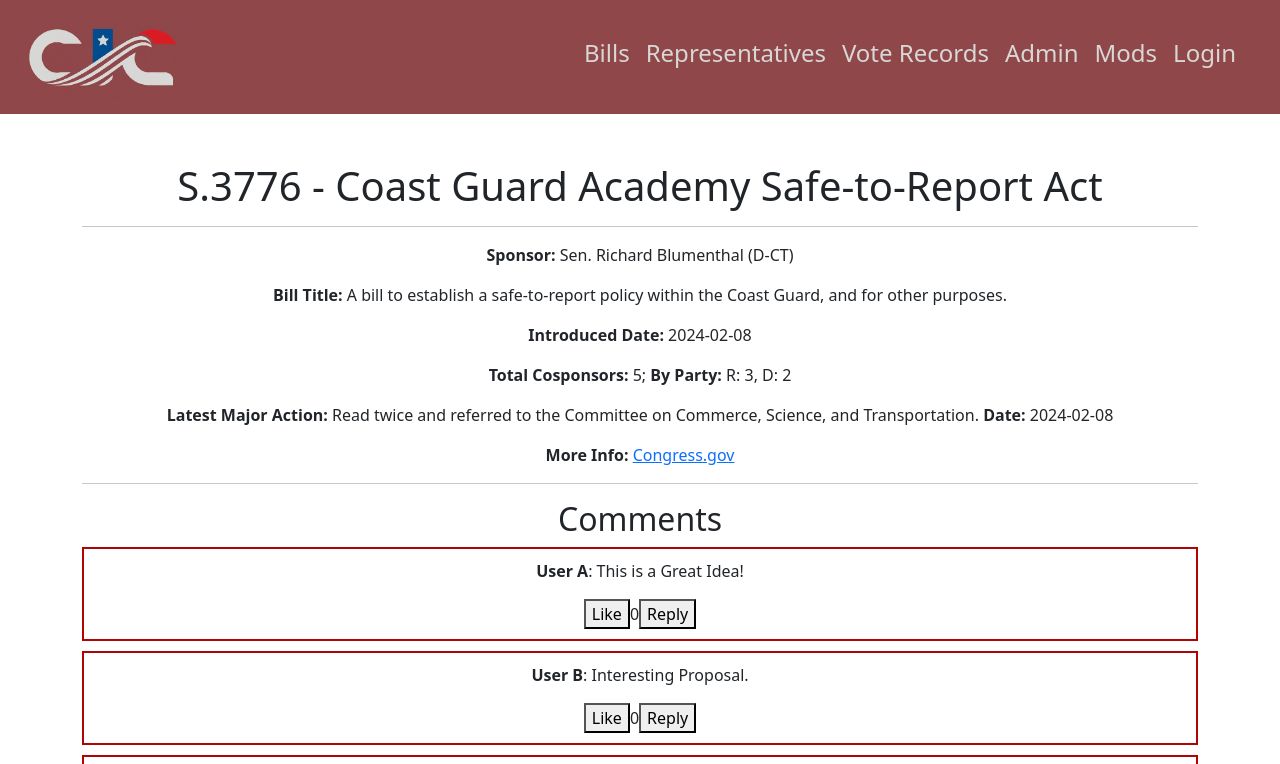
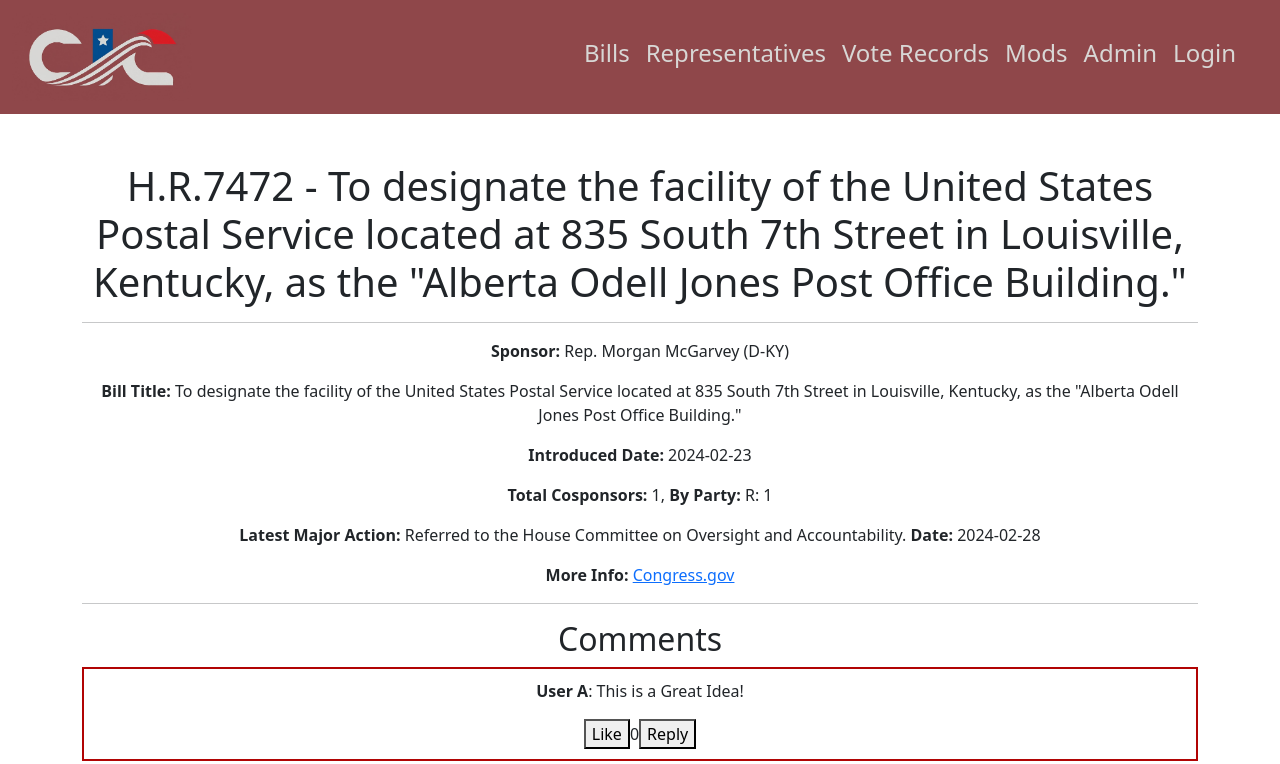
Before and after one commit to glemerich/CIC, a plain HTML site: page Currently in Congress/H.R.7472.html in a window 1280 px wide. Shown: the top 764 px of the page. Drawn offline with Linux system fonts and the light colour scheme.

Commit message:
new bill page

```diff
--- a/Currently in Congress/S.3776.html
+++ b/Currently in Congress/H.R.7472.html
@@ -34,10 +34,10 @@
                         <a class="nav-link fs-4" href="vote.html">Vote Records</a>
                     </li>
                     <li class="nav-item">
-                        <a class="nav-link fs-4" href="Admin.html">Admin</a>
+                        <a class="nav-link fs-4" href="mods.html">Mods</a>
                     </li>
                     <li class="nav-item">
-                        <a class="nav-link fs-4" href="mods.html">Mods</a>
+                        <a class="nav-link fs-4" href="Admin.html">Admin</a>
                     </li>
                     <li class="nav-item">
                         <a class="nav-link fs-4" href="login.html">Login</a>
@@ -47,18 +47,17 @@
         </div>
     </nav>
     <div class="container text-center main-content">
-        <h1 class="mt-5">S.3776 - Coast Guard Academy Safe-to-Report Act</h1>
-        <hr>
+        <h1 class="mt-5">H.R.7472 - To designate the facility of the United States Postal Service located at 835 South 7th Street in Louisville, Kentucky, as the "Alberta Odell Jones Post Office Building."</h1>
+<hr>
 
-        <p><strong>Sponsor:</strong> Sen. Richard Blumenthal (D-CT)</p>
-        <p><strong>Bill Title:</strong> A bill to establish a safe-to-report policy within the Coast Guard, and for other purposes.</p>
-        <p><strong>Introduced Date:</strong> 2024-02-08</p>
-        <p><strong>Total Cosponsors:</strong> 5; <strong>By Party:</strong> R: 3, D: 2</p>
-        <p><strong>Latest Major Action:</strong> Read twice and referred to the Committee on Commerce, Science, and Transportation. <strong> Date:</strong> 2024-02-08</p></p>
-        <p>
-        <p><strong>More Info:</strong> <a href="https://www.congress.gov/bill/118th-congress/senate-bill/3776" target="_blank">Congress.gov</a></p>
-        <hr>
-
+<p><strong>Sponsor:</strong> Rep. Morgan McGarvey (D-KY)</p>
+<p><strong>Bill Title:</strong> To designate the facility of the United States Postal Service located at 835 South 7th Street in Louisville, Kentucky, as the "Alberta Odell Jones Post Office Building."</p>
+<p><strong>Introduced Date:</strong> 2024-02-23</p>
+<p><strong>Total Cosponsors:</strong> 1, <strong>By Party:</strong> R: 1</p>
+<p><strong>Latest Major Action:</strong> Referred to the House Committee on Oversight and Accountability. <strong>Date:</strong> 2024-02-28</p></p>
+<p>
+<p><strong>More Info:</strong> <a href="https://www.congress.gov/bill/118th-congress/house-bill/7446" target="_blank">Congress.gov</a></p>
+<hr>
 
      <!-- Comments Section -->
      <h2>Comments</h2>
```
